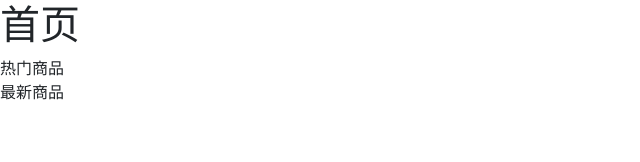
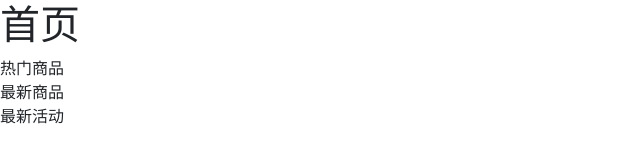
Before and after one commit to bboyshenyongpan/H52108, a website: page index.html in a window 1280 px wide. Shown: the whole page, without its empty margins (0-640 px from the left). Drawn offline with Linux system fonts and the light colour scheme.

Commit message:
最新活动

```diff
--- a/index.html
+++ b/index.html
@@ -11,5 +11,6 @@
     <h1>首页</h1>
     <div>热门商品</div>
     <div>最新商品</div>
+    <div>最新活动</div>
 </body>
 </html>
```
